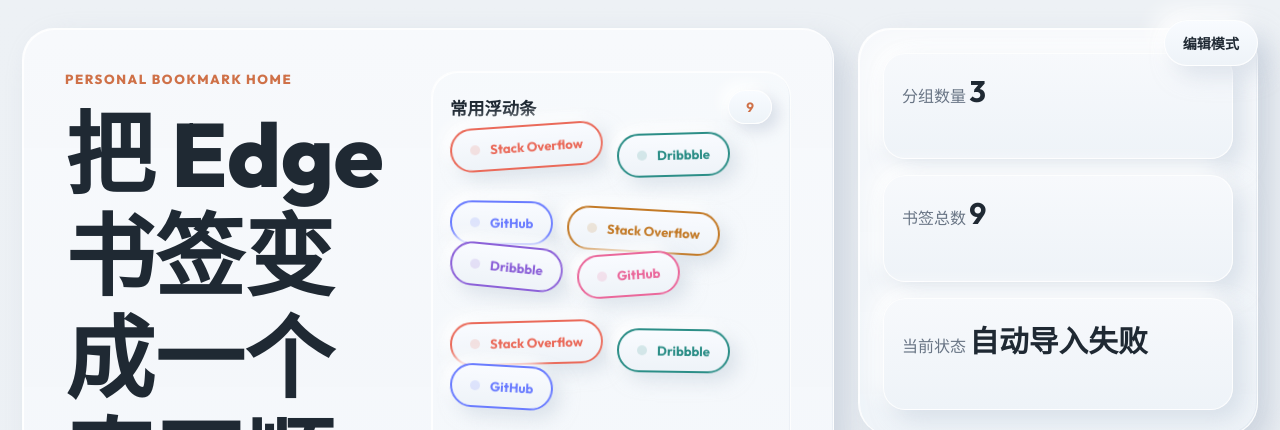
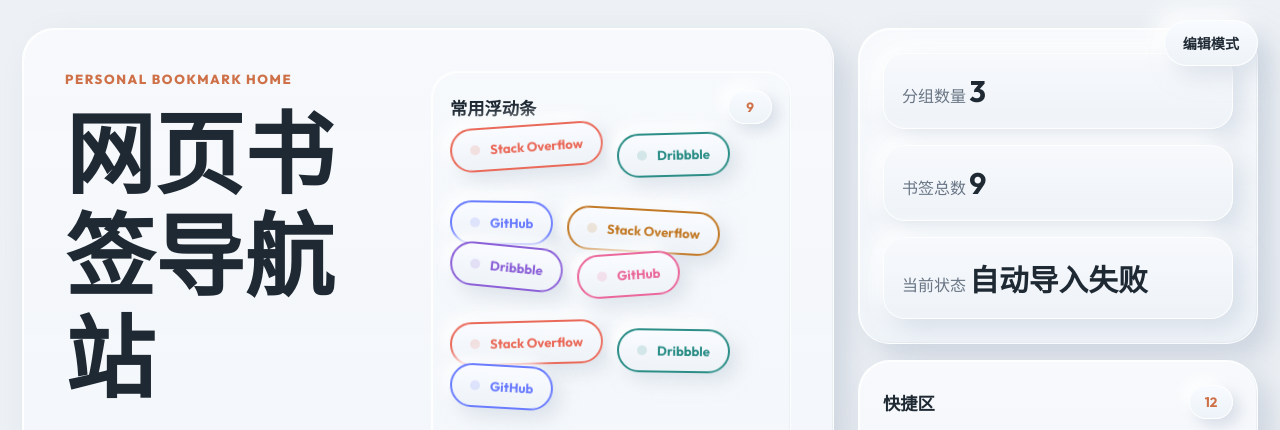
Before and after one commit to shuoshuowa/my-edge-start-page, a website: page index.html in a window 1280 px wide. Shown: the top 430 px of the page. Drawn offline with Linux system fonts and the light colour scheme; no server answers.

Commit message:
Update index.html

```diff
--- a/index.html
+++ b/index.html
@@ -32,7 +32,7 @@
         <div class="hero-copy panel panel-hero">
           <div class="hero-main">
             <p class="eyebrow">Personal Bookmark Home</p>
-            <h1>把 Edge 书签变成一个真正顺手的主页</h1>
+            <h1>网页书签导航站</h1>
             <p class="hero-text">
               自动读取 Edge 书签，整理成一个可搜索、可预览、可维护、带站点状态感知的可视化导航站。
             </p>
```
